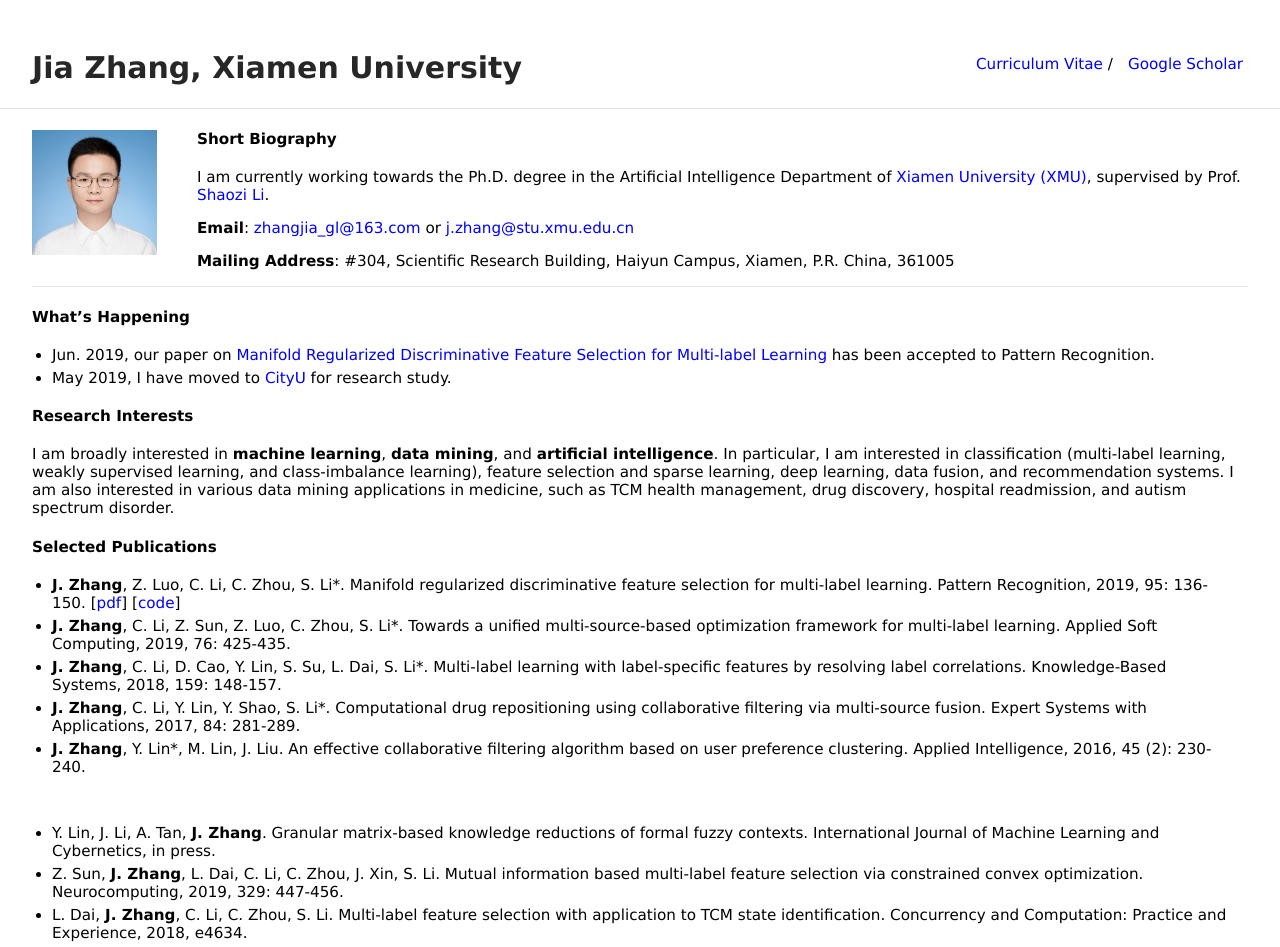
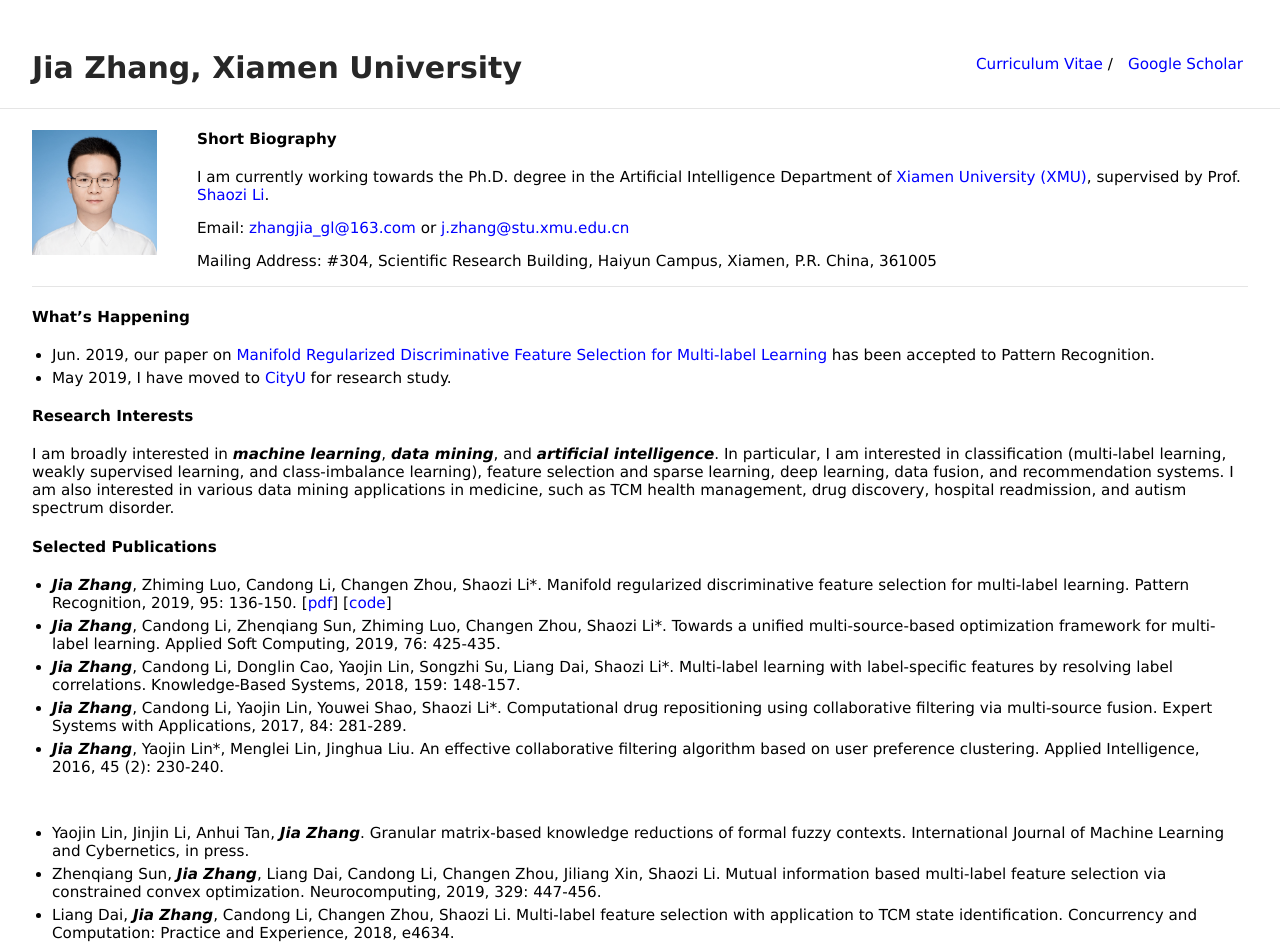
Before and after one commit to jiazhang-ml/jiazhang-ml.github.io, a Jekyll site: the page built from index.md, in a window 1280 px wide. Shown: the top 947 px of the page. Built offline with Jekyll 4.4.1, drawn with Linux system fonts in a browser that asks for light colours; some of the changed text lies outside the part shown.

Commit message:
Update index.md

```diff
--- a/index.md
+++ b/index.md
@@ -21,22 +21,22 @@ I am currently working towards the Ph.D. degree in the Artificial Intelligence D
 
 #### Research Interests
 
-I am broadly interested in **machine learning**, **data mining**, and **artificial intelligence**. In particular, I am interested in classification (multi-label learning, weakly supervised learning, and class-imbalance learning), feature selection and sparse learning, deep learning, data fusion, and recommendation systems. I am also interested in various data mining applications in medicine, such as TCM health management, drug discovery, hospital readmission, and autism spectrum disorder.
+I am broadly interested in ***machine learning***, ***data mining***, and ***artificial intelligence***. In particular, I am interested in classification (multi-label learning, weakly supervised learning, and class-imbalance learning), feature selection and sparse learning, deep learning, data fusion, and recommendation systems. I am also interested in various data mining applications in medicine, such as TCM health management, drug discovery, hospital readmission, and autism spectrum disorder.
 
 #### Selected Publications
 
-* **J. Zhang**, Z. Luo, C. Li, C. Zhou, S. Li\*. Manifold regularized discriminative feature selection for multi-label learning. Pattern Recognition, 2019, 95: 136-150. [[pdf](1-s2.0-S0031320319302341-main.pdf)] [[code](MDFS-master.zip)]
-* **J. Zhang**, C. Li, Z. Sun, Z. Luo, C. Zhou, S. Li\*. Towards a unified multi-source-based optimization framework for multi-label learning. Applied Soft Computing, 2019, 76: 425-435.
-* **J. Zhang**, C. Li, D. Cao, Y. Lin, S. Su, L. Dai, S. Li\*. Multi-label learning with label-specific features by resolving label correlations. Knowledge-Based Systems, 2018, 159: 148-157.
-* **J. Zhang**, C. Li, Y. Lin, Y. Shao, S. Li\*. Computational drug repositioning using collaborative filtering via multi-source fusion. Expert Systems with Applications, 2017, 84: 281-289.
-* **J. Zhang**, Y. Lin\*, M. Lin, J. Liu. An effective collaborative filtering algorithm based on user preference clustering. Applied Intelligence, 2016, 45 (2): 230-240.
+* ***Jia Zhang***, Zhiming Luo, Candong Li, Changen Zhou, Shaozi Li\*. Manifold regularized discriminative feature selection for multi-label learning. Pattern Recognition, 2019, 95: 136-150. [[pdf](1-s2.0-S0031320319302341-main.pdf)] [[code](MDFS-master.zip)]
+* ***Jia Zhang***, Candong Li, Zhenqiang Sun, Zhiming Luo, Changen Zhou, Shaozi Li\*. Towards a unified multi-source-based optimization framework for multi-label learning. Applied Soft Computing, 2019, 76: 425-435.
+* ***Jia Zhang***, Candong Li, Donglin Cao, Yaojin Lin, Songzhi Su, Liang Dai, Shaozi Li\*. Multi-label learning with label-specific features by resolving label correlations. Knowledge-Based Systems, 2018, 159: 148-157.
+* ***Jia Zhang***, Candong Li, Yaojin Lin, Youwei Shao, Shaozi Li\*. Computational drug repositioning using collaborative filtering via multi-source fusion. Expert Systems with Applications, 2017, 84: 281-289.
+* ***Jia Zhang***, Yaojin Lin\*, Menglei Lin, Jinghua Liu. An effective collaborative filtering algorithm based on user preference clustering. Applied Intelligence, 2016, 45 (2): 230-240.
 
 &nbsp;
-* Y. Lin, J. Li, A. Tan, **J. Zhang**. Granular matrix-based knowledge reductions of formal fuzzy contexts. International Journal of Machine Learning and Cybernetics, in press.
-* Z. Sun, **J. Zhang**, L. Dai, C. Li, C. Zhou, J. Xin, S. Li. Mutual information based multi-label feature selection via constrained convex optimization. Neurocomputing, 2019, 329: 447-456.
-* L. Dai, **J. Zhang**, C. Li, C. Zhou, S. Li. Multi‐label feature selection with application to TCM state identification. Concurrency and Computation: Practice and Experience, 2018, e4634.
-* J. Liu, Y. Lin, M. Lin, S. Wu, **J. Zhang**. Feature selection based on quality of information. Neurocomputing, 2017, 225: 11-22.
-* Y. Lin, Q. Hu, **J. Zhang**, X. Wu. Multi-label feature selection with streaming labels. Information Sciences, 2016, 372: 256-275.
+* Yaojin Lin, Jinjin Li, Anhui Tan, ***Jia Zhang***. Granular matrix-based knowledge reductions of formal fuzzy contexts. International Journal of Machine Learning and Cybernetics, in press.
+* Zhenqiang Sun, ***Jia Zhang***, Liang Dai, Candong Li, Changen Zhou, Jiliang Xin, Shaozi Li. Mutual information based multi-label feature selection via constrained convex optimization. Neurocomputing, 2019, 329: 447-456.
+* Liang Dai, ***Jia Zhang***, Candong Li, Changen Zhou, Shaozi Li. Multi‐label feature selection with application to TCM state identification. Concurrency and Computation: Practice and Experience, 2018, e4634.
+* Jinghua Liu, Yaojin Lin, Menglei Lin, Shunxiang Wu, ***J. Zhang***. Feature selection based on quality of information. Neurocomputing, 2017, 225: 11-22.
+* Yaojin Lin, Qinghua Hu, ***Jia Zhang***, Xindong Wu. Multi-label feature selection with streaming labels. Information Sciences, 2016, 372: 256-275.
 
 #### Professional Activities
 
```
Also changed, not shown: other parts of index.md (+2 -2 lines).
